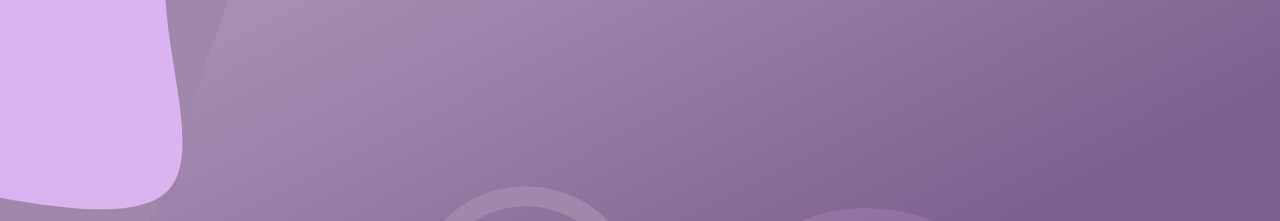
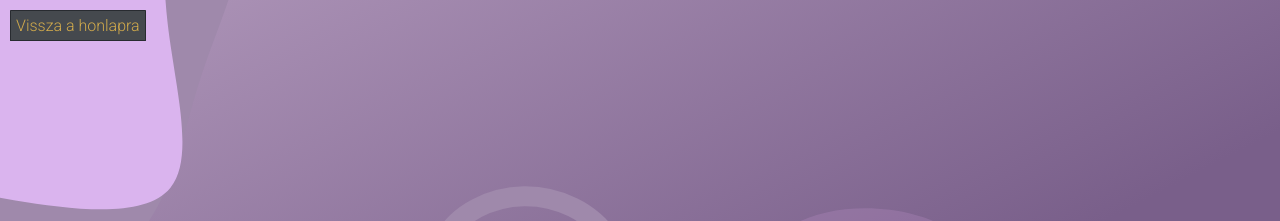
Before and after one commit to DragnosElfing/info-hazi, a plain HTML site: page about_me.html in a window 1280 px wide. Shown: the top 221 px of the page. Drawn offline with nearby package versions, Linux system fonts and the light colour scheme.

Commit message:
back to home button

```diff
--- a/about_me.html
+++ b/about_me.html
@@ -12,6 +12,7 @@
     <base href="./">
 </head>
 <body>
+    <a id="back-to-home" href="index.html">Vissza a honlapra</a>
     <header>
         <img data-aos="fade-down-right" class="blob-corner-top" src="./assets/svgs/blob-haikei2.svg">
         <img data-aos="fade-down-right" data-aos-duration="900" class="blob-corner-top" src="./assets/svgs/blob-haikei.svg">
```
